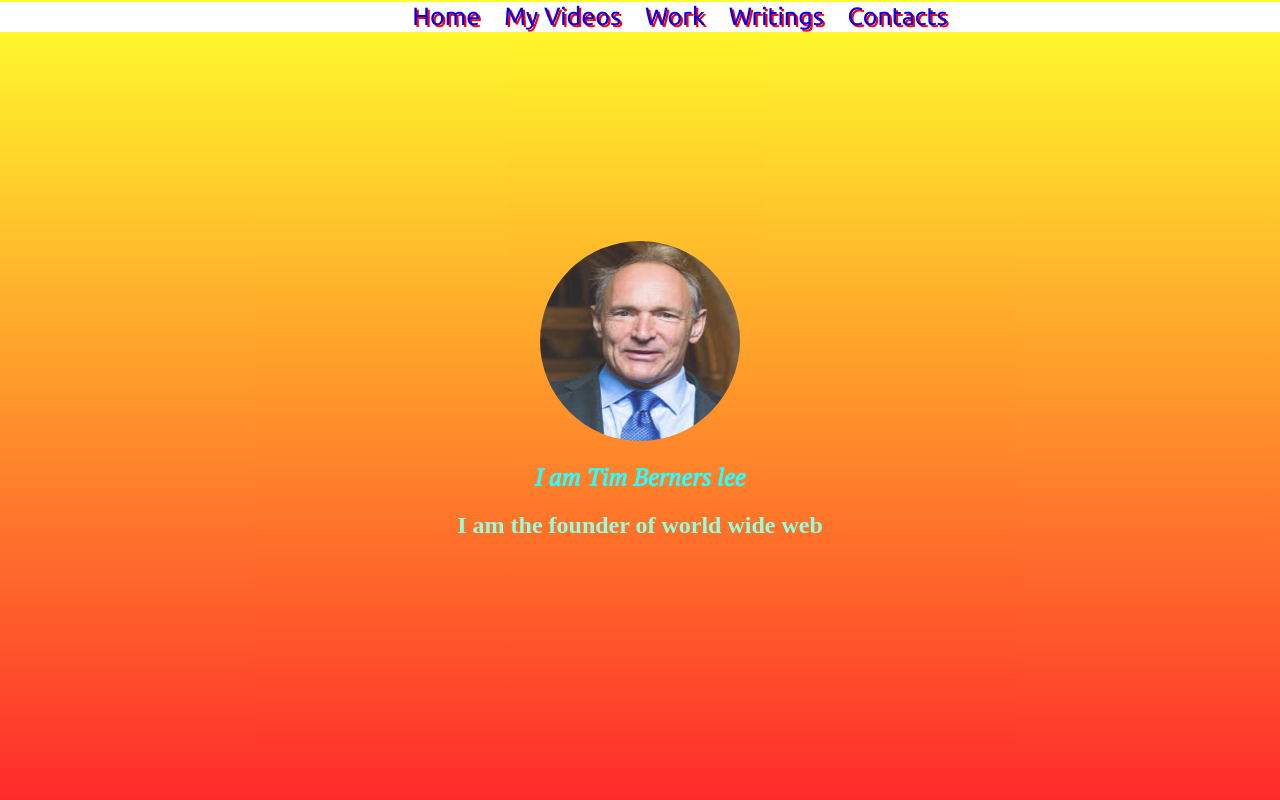
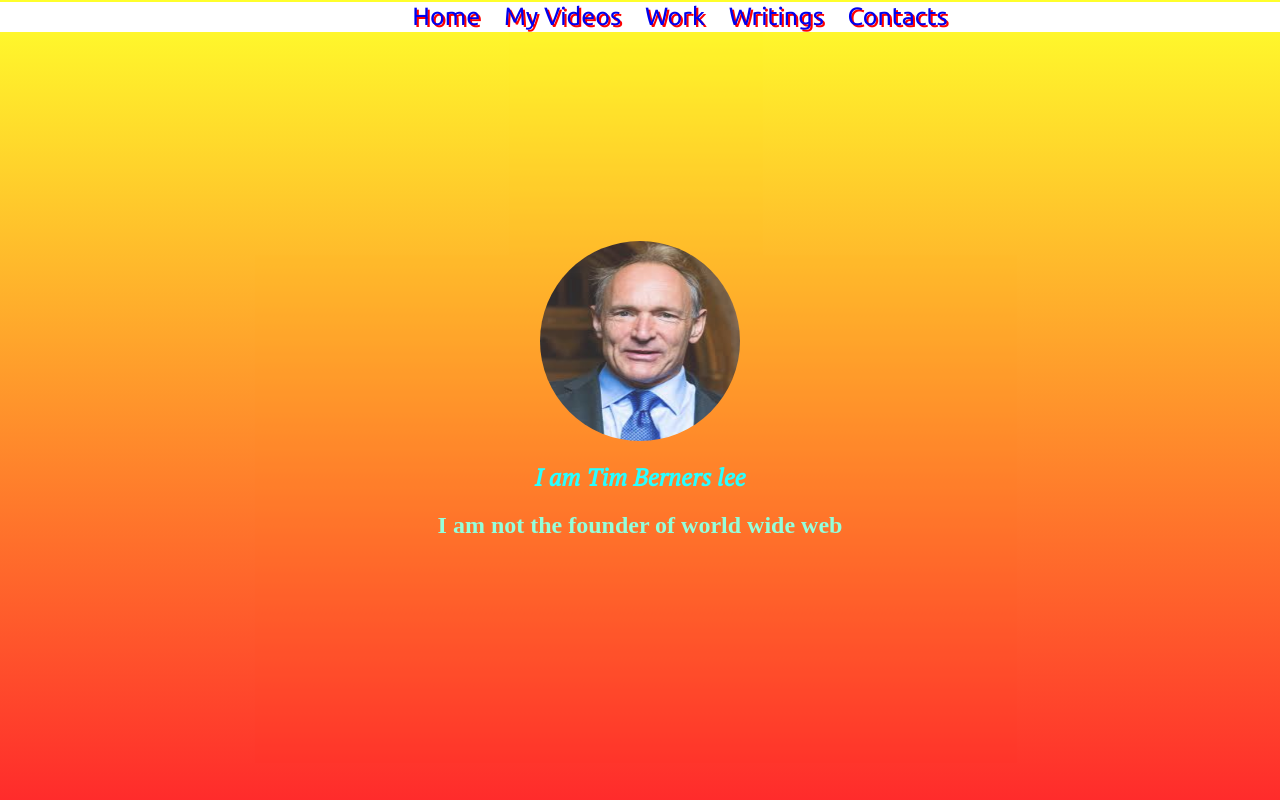
Before and after one commit to Adarsh123star/PORTFOLIO-WEBSITE, a plain HTML site: page index.html in a window 1280 px wide. Shown: the top 800 px of the page. Drawn offline with Linux system fonts and the light colour scheme.

Commit message:
Update index.html

```diff
--- a/index.html
+++ b/index.html
@@ -21,7 +21,7 @@
             <div class="parallax-inner">
             <img id="timberner" src="timberner.jpeg">
                 <h1> I am Tim Berners lee </h1>
-                <h2> I am the founder of world wide web</h2>
+                <h2> I am not the founder of world wide web</h2>
             </div>
         </section>
         <section id="bio">
```
